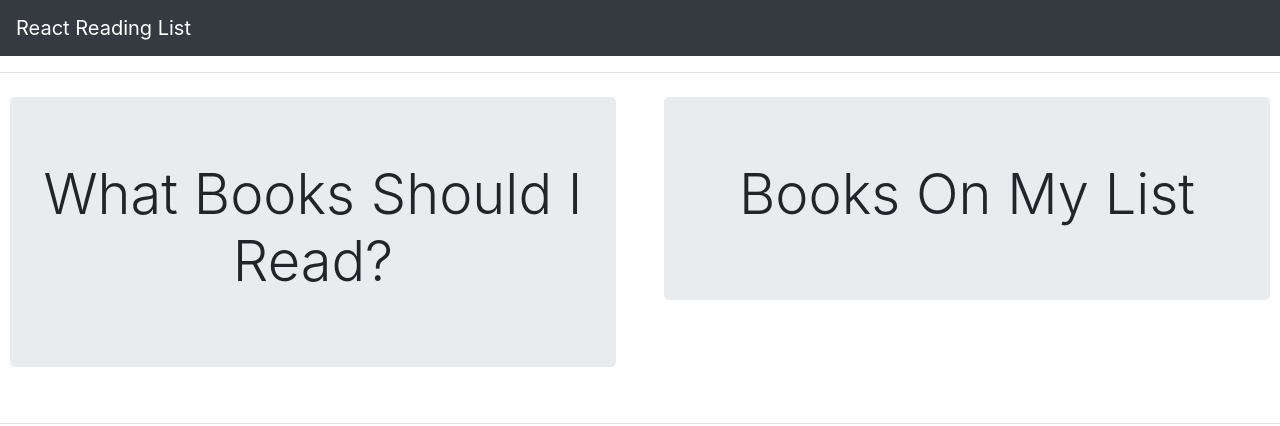
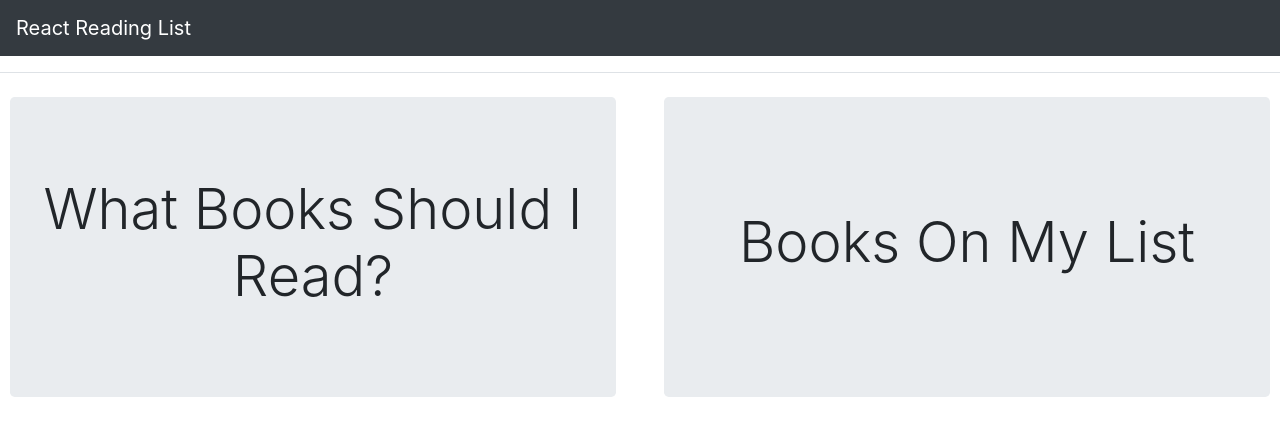
Before and after one commit to surajverma2587/books-client-mern, a React (Create React App) app: page / in a window 1280 px wide. Shown: the top 426 px of the page. Built offline with nearby package versions, Linux system fonts and the light colour scheme; no server answers.

Commit message:
style jumbo component

```diff
--- a/src/components/Jumbo.js
+++ b/src/components/Jumbo.js
@@ -4,7 +4,10 @@ import PropTypes from "prop-types";
 const Jumbo = ({ title }) => {
   return (
     <div className="col-6 text-center p-4">
-      <div className="jumbotron">
+      <div
+        className="jumbotron d-flex align-items-center justify-content-center"
+        style={{ height: "300px" }}
+      >
         <h1 className="display-4">{title}</h1>
       </div>
     </div>
```
Also changed, not shown: 1 other file (tests, documents, lock files or other folders).
